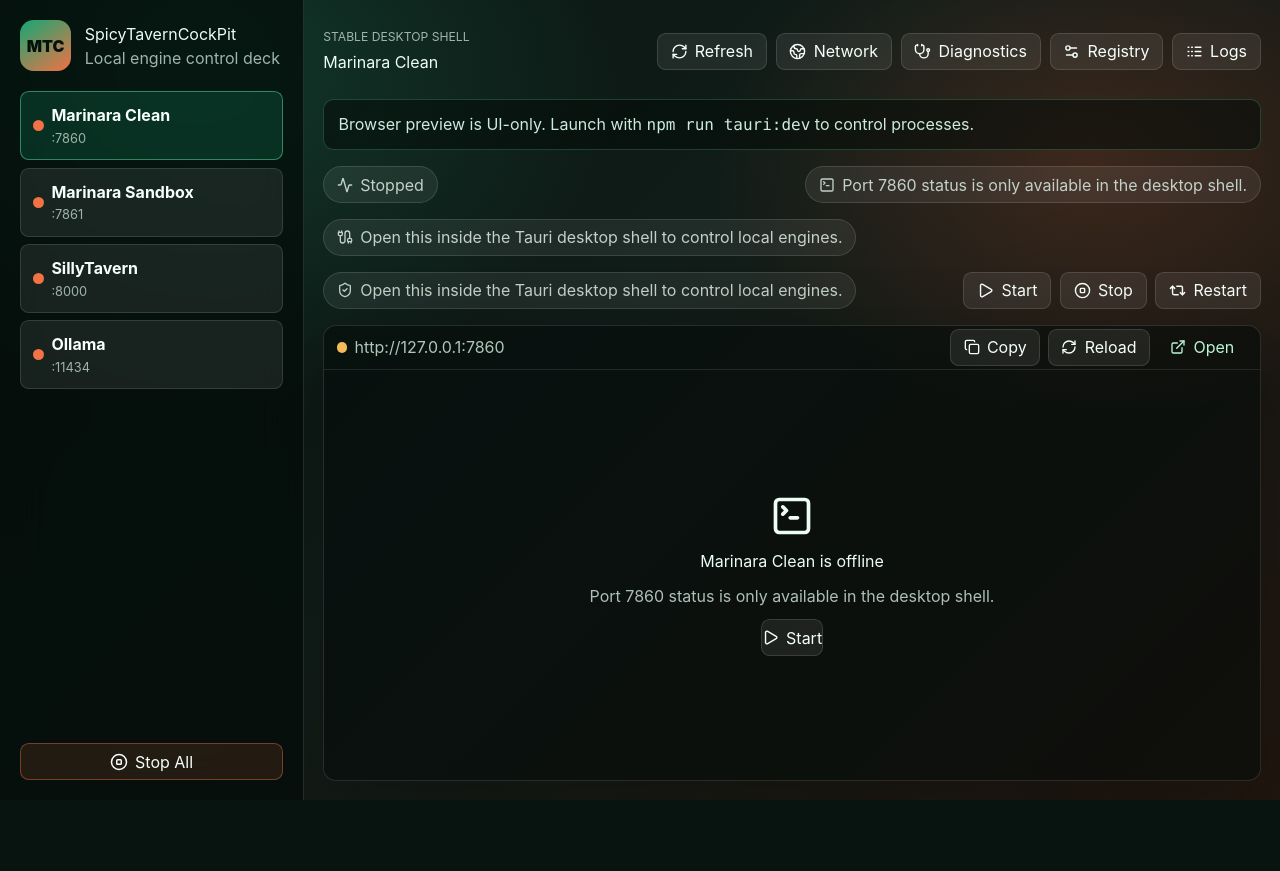
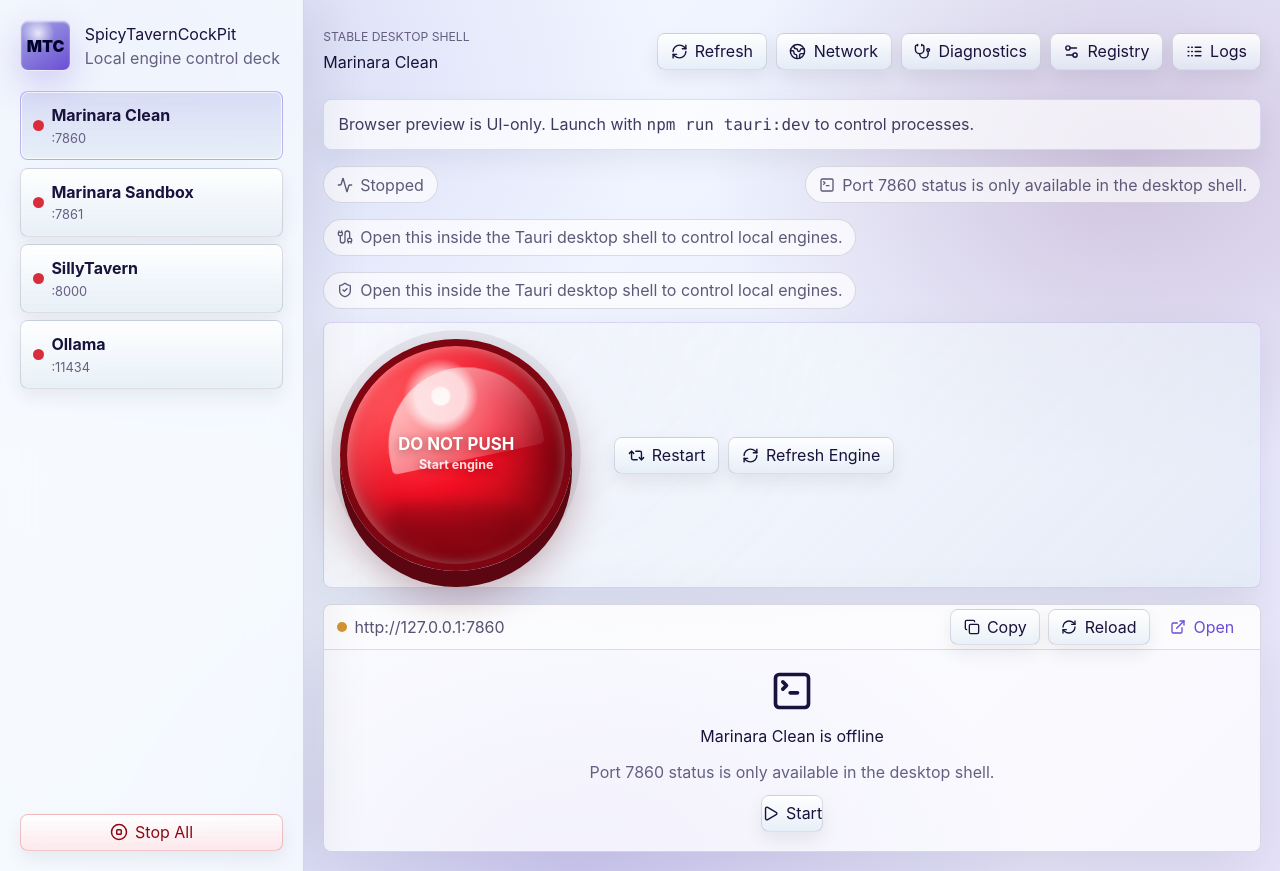
Before and after one commit to peachhi11/SpicyTavernCockpit, a React (Vite) app: page / in a window 1280 px wide. Before the commit the page ends 800 px from the top, so only its background shows below. Built offline with nearby package versions, Linux system fonts and the light colour scheme.

Commit message:
Add light forbidden-button makeover

```diff
--- a/index.html
+++ b/index.html
@@ -3,6 +3,7 @@
   <head>
     <meta charset="UTF-8" />
     <meta name="viewport" content="width=device-width, initial-scale=1.0" />
+    <link rel="icon" type="image/svg+xml" href="/favicon.svg" />
     <title>SpicyTavernCockPit</title>
   </head>
   <body>
--- a/src/App.tsx
+++ b/src/App.tsx
@@ -229,7 +229,8 @@
         {notice && <div className="notice warn">{notice}</div>}
 
         {selected && (
-          <section className="status-strip">
+          <section className="command-deck">
+            <div className="status-strip">
               <StatusPill icon={<Activity size={16} />} label={stateLabel[selected.state]} ok={selected.state === "running"} />
               <StatusPill
                 icon={<SquareTerminal size={16} />}
@@ -238,23 +239,24 @@
               />
               <StatusPill icon={<Cable size={16} />} label={selected.healthMessage || "Health pending"} ok={selected.healthOk} />
               <StatusPill icon={<ShieldCheck size={16} />} label={networkLabel(network)} ok={network?.country === "US"} />
-            <div className="engine-actions">
+            </div>
+
+            <div className="forbidden-console">
               <button
+                aria-label={selected.state === "running" ? `Stop ${selected.name}` : `Start ${selected.name}`}
+                className={`forbidden-button ${selected.state === "running" ? "armed" : ""}`}
                 disabled={busyId === selected.id}
-                onClick={() => void runEngineAction(selected.id, "start")}
+                onClick={() => void runEngineAction(selected.id, selected.state === "running" ? "stop" : "start")}
                 type="button"
               >
-                <Play size={17} />
-                Start
+                <span className="forbidden-button-glow" />
+                <span className="forbidden-button-label">
+                  <strong>DO NOT PUSH</strong>
+                  <small>{selected.state === "running" ? "Stop engine" : "Start engine"}</small>
+                </span>
               </button>
-              <button
-                disabled={busyId === selected.id}
-                onClick={() => void runEngineAction(selected.id, "stop")}
-                type="button"
-              >
-                <CircleStop size={17} />
-                Stop
-              </button>
+
+              <div className="engine-actions">
                 <button
                   disabled={busyId === selected.id}
                   onClick={() => void runEngineAction(selected.id, "restart")}
@@ -263,6 +265,15 @@
                   <Repeat2 size={17} />
                   Restart
                 </button>
+                <button
+                  disabled={busyId === selected.id}
+                  onClick={() => void runEngineAction(selected.id, "refresh")}
+                  type="button"
+                >
+                  <RefreshCw size={17} />
+                  Refresh Engine
+                </button>
+              </div>
             </div>
           </section>
         )}
--- a/src/styles.css
+++ b/src/styles.css
@@ -1,15 +1,30 @@
 @import "tailwindcss";
 
 :root {
-  color-scheme: dark;
+  color-scheme: light;
   font-family:
     ui-sans-serif,
     -apple-system,
     BlinkMacSystemFont,
     "Segoe UI",
     sans-serif;
-  background: #07140f;
-  color: #ecfdf3;
+  --alice: #e2ecf5;
+  --wisteria: #a4a7e3;
+  --majorelle: #6a4dd4;
+  --orchid: #6e3377;
+  --prussian: #000229;
+  --paper: #fbfdff;
+  --paper-soft: rgb(255 255 255 / 72%);
+  --paper-strong: rgb(255 255 255 / 88%);
+  --ink: #18123c;
+  --muted: #655f82;
+  --line: rgb(0 2 41 / 13%);
+  --line-strong: rgb(106 77 212 / 22%);
+  --ok: #16875f;
+  --warn: #a66a13;
+  --bad: #c31523;
+  background: var(--alice);
+  color: var(--ink);
 }
 
 * {
@@ -21,9 +36,10 @@
   min-width: 980px;
   min-height: 100vh;
   background:
-    radial-gradient(900px 700px at 15% 8%, rgb(32 117 91 / 36%), transparent 48%),
-    radial-gradient(900px 620px at 85% 20%, rgb(201 87 53 / 22%), transparent 42%),
-    linear-gradient(135deg, #07140f 0%, #101c18 44%, #21160f 100%);
+    radial-gradient(900px 680px at 11% 8%, rgb(164 167 227 / 42%), transparent 58%),
+    radial-gradient(800px 620px at 88% 18%, rgb(110 51 119 / 23%), transparent 52%),
+    radial-gradient(760px 540px at 45% 100%, rgb(106 77 212 / 20%), transparent 60%),
+    linear-gradient(135deg, #f8fbff 0%, #eef3ff 42%, #e8e5fb 100%);
 }
 
 button,
@@ -37,15 +53,17 @@
   justify-content: center;
   gap: 0.45rem;
   min-height: 2.3rem;
-  border: 1px solid rgb(255 255 255 / 12%);
-  border-radius: 0.55rem;
-  background: rgb(255 255 255 / 8%);
-  color: #f6fff9;
+  border: 1px solid var(--line);
+  border-radius: 0.5rem;
+  background: linear-gradient(180deg, rgb(255 255 255 / 92%), rgb(226 236 245 / 72%));
+  color: var(--ink);
+  box-shadow: 0 8px 18px rgb(0 2 41 / 7%);
   cursor: pointer;
 }
 
 button:hover {
-  background: rgb(255 255 255 / 13%);
+  border-color: rgb(106 77 212 / 28%);
+  background: linear-gradient(180deg, #ffffff, rgb(226 236 245 / 90%));
 }
 
 button:disabled {
@@ -54,7 +72,7 @@
 }
 
 a {
-  color: #b9f6d2;
+  color: var(--majorelle);
   text-decoration: none;
 }
 
@@ -73,9 +91,10 @@
   flex-direction: column;
   gap: 1.25rem;
   padding: 1.25rem;
-  border-right: 1px solid rgb(255 255 255 / 12%);
-  background: rgb(4 12 9 / 72%);
-  backdrop-filter: blur(22px);
+  border-right: 1px solid var(--line);
+  background: rgb(248 251 255 / 78%);
+  backdrop-filter: blur(24px);
+  box-shadow: 18px 0 50px rgb(0 2 41 / 7%);
 }
 
 .brand-block {
@@ -89,16 +108,23 @@
   width: 3.2rem;
   height: 3.2rem;
   place-items: center;
-  border-radius: 0.85rem;
-  background: linear-gradient(145deg, #13a874, #f27145);
-  color: #06110d;
+  border: 1px solid rgb(255 255 255 / 80%);
+  border-radius: 0.5rem;
+  background:
+    radial-gradient(circle at 35% 25%, rgb(255 255 255 / 80%), transparent 34%),
+    linear-gradient(145deg, var(--wisteria), var(--majorelle));
+  color: var(--prussian);
+  box-shadow:
+    inset 0 1px 2px rgb(255 255 255 / 70%),
+    0 14px 34px rgb(106 77 212 / 24%);
   font-weight: 900;
 }
 
 .brand-block h1,
 .topbar h2,
 .detail-panel h3,
-.empty-panel h3 {
+.empty-panel h3,
+.route-placeholder h3 {
   margin: 0;
   letter-spacing: 0;
 }
@@ -114,7 +140,7 @@
 .metric span,
 .engine-row small {
   margin: 0;
-  color: #9fb5aa;
+  color: var(--muted);
 }
 
 .engine-list {
@@ -136,30 +162,32 @@
 }
 
 .engine-row.active {
-  border-color: rgb(109 255 189 / 42%);
-  background: rgb(20 144 99 / 23%);
+  border-color: rgb(106 77 212 / 34%);
+  background: linear-gradient(180deg, rgb(164 167 227 / 32%), rgb(226 236 245 / 70%));
+  box-shadow: inset 0 0 0 1px rgb(255 255 255 / 70%);
 }
 
 .status-dot {
   width: 0.7rem;
   height: 0.7rem;
   border-radius: 999px;
-  background: #738178;
+  background: #a49dba;
 }
 
 .status-dot.running {
-  background: #35e58e;
-  box-shadow: 0 0 18px rgb(53 229 142 / 48%);
+  background: #18a86f;
+  box-shadow: 0 0 18px rgb(24 168 111 / 34%);
 }
 
 .status-dot.stopped {
-  background: #f27145;
+  background: #d92d3a;
 }
 
 .danger-button {
   margin-top: auto;
-  border-color: rgb(242 113 69 / 42%);
-  background: rgb(242 113 69 / 12%);
+  border-color: rgb(195 21 35 / 24%);
+  background: linear-gradient(180deg, rgb(255 255 255 / 84%), rgb(255 225 228 / 72%));
+  color: #8d0814;
 }
 
 .workspace {
@@ -194,6 +222,7 @@
 .engine-actions,
 .panel-actions {
   display: flex;
+  flex-wrap: wrap;
   gap: 0.55rem;
 }
 
@@ -207,16 +236,23 @@
 }
 
 .notice {
-  border: 1px solid rgb(109 255 189 / 20%);
-  border-radius: 0.65rem;
+  border: 1px solid rgb(106 77 212 / 18%);
+  border-radius: 0.5rem;
   padding: 0.75rem 0.9rem;
-  background: rgb(4 12 9 / 55%);
-  color: #ccebdd;
+  background: rgb(255 255 255 / 68%);
+  color: #40395f;
+  box-shadow: 0 10px 28px rgb(0 2 41 / 6%);
 }
 
 .notice.warn {
-  border-color: rgb(242 113 69 / 36%);
-  color: #ffd1c1;
+  border-color: rgb(195 21 35 / 26%);
+  background: rgb(255 235 238 / 76%);
+  color: #8d0814;
+}
+
+.command-deck {
+  display: grid;
+  gap: 0.85rem;
 }
 
 .status-strip {
@@ -229,10 +265,11 @@
   gap: 0.45rem;
   max-width: 100%;
   min-height: 2.3rem;
+  border: 1px solid var(--line);
   border-radius: 999px;
   padding: 0 0.8rem;
-  border: 1px solid rgb(255 255 255 / 12%);
-  background: rgb(255 255 255 / 7%);
+  background: rgb(255 255 255 / 68%);
+  color: #3c365e;
 }
 
 .status-pill span {
@@ -240,12 +277,128 @@
 }
 
 .status-pill.ok {
-  border-color: rgb(53 229 142 / 32%);
-  color: #b9f6d2;
+  border-color: rgb(22 135 95 / 24%);
+  color: #126947;
+  background: rgb(232 250 242 / 78%);
 }
 
 .status-pill.muted {
-  color: #c4d0c8;
+  color: #5f5877;
+}
+
+.forbidden-console {
+  display: grid;
+  grid-template-columns: minmax(12rem, 16rem) 1fr;
+  align-items: center;
+  gap: 1.1rem;
+  border: 1px solid rgb(106 77 212 / 19%);
+  border-radius: 0.5rem;
+  padding: 1rem;
+  background:
+    linear-gradient(135deg, rgb(255 255 255 / 76%), rgb(226 236 245 / 62%)),
+    radial-gradient(circle at 20% 0%, rgb(164 167 227 / 30%), transparent 42%);
+  box-shadow: 0 18px 44px rgb(0 2 41 / 9%);
+}
+
+.forbidden-button {
+  position: relative;
+  isolation: isolate;
+  width: min(100%, 14.5rem);
+  aspect-ratio: 1;
+  min-height: 0;
+  border: 0.45rem solid #7e0612;
+  border-radius: 999px;
+  background:
+    radial-gradient(circle at 43% 23%, rgb(255 255 255 / 95%) 0 4%, rgb(255 224 226 / 82%) 5% 12%, transparent 18%),
+    radial-gradient(circle at 27% 31%, #ff4a4f 0%, #f20f24 39%, #a80717 70%, #5f020b 100%);
+  color: white;
+  box-shadow:
+    inset -1.3rem -1.9rem 2.5rem rgb(72 0 8 / 50%),
+    inset 1.1rem 1.25rem 1.9rem rgb(255 122 126 / 45%),
+    inset 0 0 0.65rem rgb(255 255 255 / 60%),
+    0 1rem 0 #5b0610,
+    0 1.45rem 2.6rem rgb(85 4 16 / 32%),
+    0 0 0 0.55rem rgb(0 2 41 / 7%);
+  overflow: hidden;
+  text-align: center;
+  text-shadow: 0 2px 8px rgb(50 0 6 / 42%);
+}
+
+.forbidden-button::before {
+  position: absolute;
+  inset: 10% 13% 48% 16%;
+  border-radius: 999px 999px 50% 50%;
+  background: linear-gradient(135deg, rgb(255 255 255 / 72%), rgb(255 255 255 / 6%));
+  content: "";
+  filter: blur(0.5px);
+  transform: rotate(-12deg);
+  z-index: 1;
+}
+
+.forbidden-button::after {
+  position: absolute;
+  inset: auto 17% 10% 18%;
+  height: 18%;
+  border-radius: 999px;
+  background: rgb(80 0 10 / 30%);
+  content: "";
+  filter: blur(8px);
+}
+
+.forbidden-button:hover {
+  border-color: #a00313;
+  background:
+    radial-gradient(circle at 43% 23%, rgb(255 255 255 / 98%) 0 4%, rgb(255 224 226 / 88%) 5% 12%, transparent 18%),
+    radial-gradient(circle at 27% 31%, #ff6165 0%, #ff1029 39%, #b2081a 70%, #65020d 100%);
+  transform: translateY(-0.18rem);
+  box-shadow:
+    inset -1.3rem -1.9rem 2.5rem rgb(72 0 8 / 48%),
+    inset 1.1rem 1.25rem 1.9rem rgb(255 122 126 / 48%),
+    inset 0 0 0.65rem rgb(255 255 255 / 64%),
+    0 1.18rem 0 #5b0610,
+    0 1.7rem 2.8rem rgb(85 4 16 / 35%),
+    0 0 0 0.55rem rgb(0 2 41 / 8%);
+}
+
+.forbidden-button:active {
+  transform: translateY(0.58rem);
+  box-shadow:
+    inset -1.2rem -1.7rem 2.3rem rgb(72 0 8 / 54%),
+    inset 0.9rem 1rem 1.7rem rgb(255 122 126 / 38%),
+    0 0.38rem 0 #5b0610,
+    0 0.85rem 1.7rem rgb(85 4 16 / 28%);
+}
+
+.forbidden-button-glow {
+  position: absolute;
+  inset: 0;
+  z-index: 0;
+  background: radial-gradient(circle at 70% 72%, rgb(255 21 35 / 36%), transparent 32%);
+}
+
+.forbidden-button-label {
+  position: relative;
+  z-index: 2;
+  display: grid;
+  justify-items: center;
+  gap: 0.18rem;
+  padding: 1rem;
+}
+
+.forbidden-button-label strong {
+  max-width: 9rem;
+  font-size: 1.05rem;
+  line-height: 1.02;
+}
+
+.forbidden-button-label small {
+  font-size: 0.78rem;
+  font-weight: 750;
+  opacity: 0.86;
+}
+
+.forbidden-console .engine-actions {
+  align-content: center;
 }
 
 .frame-panel,
@@ -253,10 +406,10 @@
 .empty-panel {
   min-height: 0;
   flex: 1;
-  border: 1px solid rgb(255 255 255 / 12%);
-  border-radius: 0.8rem;
-  background: rgb(4 12 9 / 58%);
-  box-shadow: 0 24px 80px rgb(0 0 0 / 24%);
+  border: 1px solid var(--line);
+  border-radius: 0.5rem;
+  background: var(--paper-soft);
+  box-shadow: 0 24px 70px rgb(0 2 41 / 10%);
   overflow: hidden;
 }
 
@@ -267,8 +420,9 @@
 
 .frame-header {
   padding: 0 0.8rem;
-  border-bottom: 1px solid rgb(255 255 255 / 10%);
-  color: #aec7ba;
+  border-bottom: 1px solid var(--line);
+  color: #595274;
+  background: rgb(255 255 255 / 56%);
 }
 
 .frame-header a,
@@ -294,25 +448,25 @@
 }
 
 .frame-tools small {
-  color: #b9f6d2;
+  color: var(--ok);
 }
 
 .route-dot {
   width: 0.65rem;
   height: 0.65rem;
   border-radius: 999px;
-  background: #f5bb5a;
+  background: #d39531;
 }
 
 .route-dot.ready {
-  background: #35e58e;
+  background: var(--ok);
 }
 
 iframe {
   width: 100%;
   height: 100%;
   border: 0;
-  background: #101010;
+  background: #ffffff;
 }
 
 .route-placeholder {
@@ -331,7 +485,7 @@
 
 .route-placeholder p {
   max-width: 40rem;
-  color: #aebfb6;
+  color: var(--muted);
 }
 
 .detail-panel,
@@ -357,10 +511,10 @@
 .log-box {
   display: grid;
   gap: 0.35rem;
-  border: 1px solid rgb(255 255 255 / 10%);
-  border-radius: 0.65rem;
+  border: 1px solid var(--line);
+  border-radius: 0.5rem;
   padding: 0.9rem;
-  background: rgb(255 255 255 / 6%);
+  background: rgb(255 255 255 / 62%);
 }
 
 .metric strong {
@@ -399,22 +553,22 @@
   grid-template-columns: 1.8rem 1fr;
   gap: 0.7rem;
   min-height: 5.5rem;
-  border: 1px solid rgb(255 255 255 / 10%);
-  border-radius: 0.65rem;
+  border: 1px solid var(--line);
+  border-radius: 0.5rem;
   padding: 0.75rem;
-  background: rgb(255 255 255 / 6%);
+  background: rgb(255 255 255 / 64%);
 }
 
 .diagnostic-row.ok {
-  border-color: rgb(53 229 142 / 26%);
+  border-color: rgb(22 135 95 / 28%);
 }
 
 .diagnostic-row.warn {
-  border-color: rgb(245 187 90 / 30%);
+  border-color: rgb(166 106 19 / 30%);
 }
 
 .diagnostic-row.fail {
-  border-color: rgb(242 113 69 / 34%);
+  border-color: rgb(195 21 35 / 34%);
 }
 
 .diagnostic-row > div:last-child {
@@ -425,7 +579,7 @@
 
 .diagnostic-row span,
 .diagnostic-row code {
-  color: #aebfb6;
+  color: var(--muted);
   overflow-wrap: anywhere;
 }
 
@@ -433,8 +587,16 @@
   font-size: 0.78rem;
 }
 
-.diagnostic-status {
-  color: #b9f6d2;
+.diagnostic-row.ok .diagnostic-status {
+  color: var(--ok);
+}
+
+.diagnostic-row.warn .diagnostic-status {
+  color: var(--warn);
+}
+
+.diagnostic-row.fail .diagnostic-status {
+  color: var(--bad);
 }
 
 .log-box {
@@ -448,19 +610,19 @@
 }
 
 .log-tail span {
-  color: #9fb5aa;
+  color: var(--muted);
 }
 
 .log-tail pre {
   min-height: 18rem;
   max-height: 34rem;
   overflow: auto;
-  border: 1px solid rgb(255 255 255 / 10%);
-  border-radius: 0.65rem;
+  border: 1px solid rgb(0 2 41 / 16%);
+  border-radius: 0.5rem;
   margin: 0;
   padding: 0.9rem;
-  background: rgb(0 0 0 / 34%);
-  color: #d9fbe8;
+  background: #101226;
+  color: #edf2ff;
   font-family: "SFMono-Regular", Consolas, monospace;
   font-size: 0.82rem;
   line-height: 1.45;
@@ -485,7 +647,7 @@
 }
 
 .field span {
-  color: #9fb5aa;
+  color: var(--muted);
   font-size: 0.82rem;
 }
 
@@ -493,16 +655,23 @@
 .field textarea {
   width: 100%;
   min-height: 2.6rem;
-  border: 1px solid rgb(255 255 255 / 12%);
+  border: 1px solid var(--line);
   border-radius: 0.5rem;
   padding: 0.65rem 0.75rem;
-  background: rgb(255 255 255 / 7%);
-  color: #f6fff9;
+  background: rgb(255 255 255 / 76%);
+  color: var(--ink);
   font: inherit;
 }
 
+.field input:focus,
+.field textarea:focus {
+  border-color: rgb(106 77 212 / 48%);
+  box-shadow: 0 0 0 0.2rem rgb(164 167 227 / 24%);
+  outline: none;
+}
+
 .field input:read-only {
-  color: #a8bbb0;
+  color: #6f6987;
 }
 
 .field textarea {
```
Also changed, not shown: public/favicon.svg (added). Lines whose indentation alone changed are shown as unchanged.
